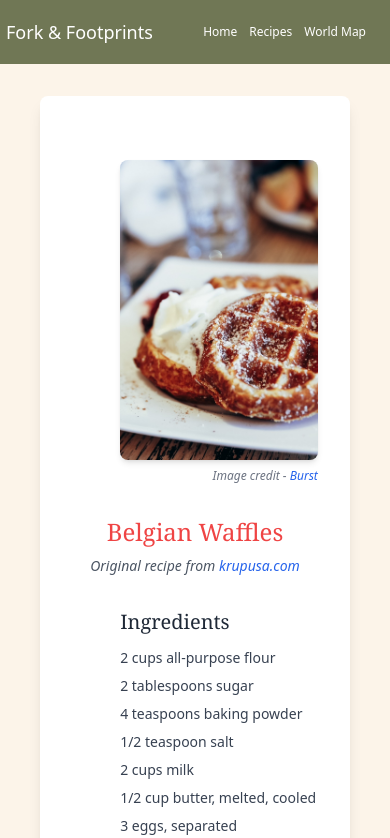
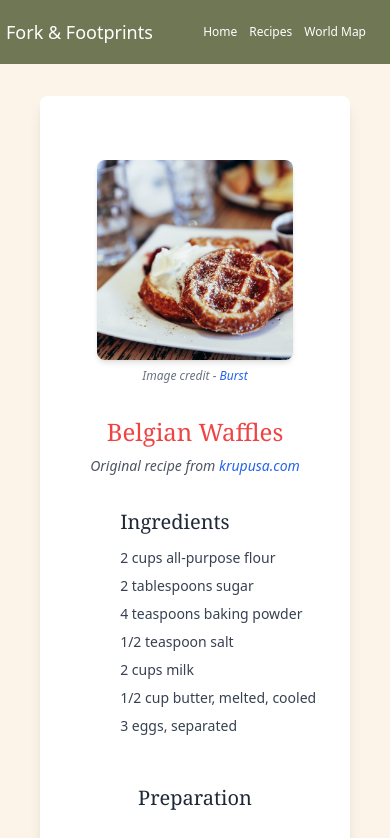
Before and after one commit to Tthompson8416/fork-and-footprints, a React (Vite) app: page /fork-and-footprints/fork-and-footprints/recipes/belgium/recipe1 in a window 390 px wide. Shown: the top 838 px of the page. Built offline with nearby package versions, Linux system fonts and the light colour scheme.

Commit message:
Image centered for mobile devices

```diff
--- a/src/pages/Recipe1.jsx
+++ b/src/pages/Recipe1.jsx
@@ -7,15 +7,15 @@ const Recipe1 = () => {
         {/* Two-column grid for image and ingredients */}
         <div className="grid grid-cols-1 sm:grid-cols-2 gap-8 mb-12">
           {/* Left column - Image section */}
-          <div className="relative">
+          <div className="relative flex justify-center sm:block">
             <div className="hidden sm:block absolute left-0 w-24 lg:w-24 h-[400px] bg-custom-accent/60 z-0" />
-            <div className="relative ml-12">
+            <div className="relative w-[80%] sm:w-full sm:ml-12">
               <img
                 src={belgianWaffle}
                 alt="Belgian Waffles"
-                className="rounded-lg shadow-md mt-8 w-full h-[300px] sm:h-[330px] object-cover z-10"
+                className="rounded-lg shadow-md mt-8 w-full h-[200px] sm:h-[330px] object-cover z-10"
               />
-              <p className="text-xs sm:text-sm 2xl:text-lg text-gray-500 italic text-right mt-2 relative">
+              <p className="text-xs text-center sm:text-sm 2xl:text-lg text-gray-500 italic sm:text-right mt-2 relative">
                 Image credit -{" "}
                 <a
                   href="https://www.shopify.com/stock-photos"
```
